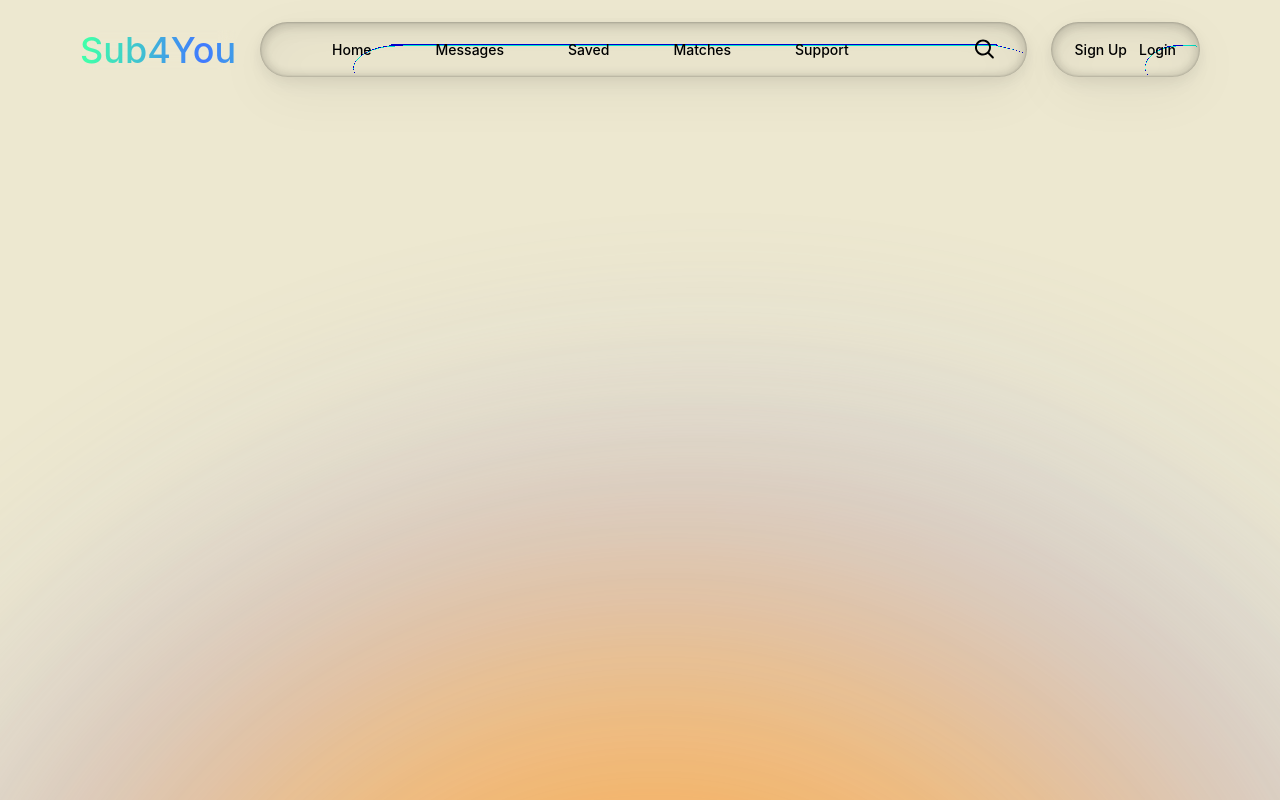
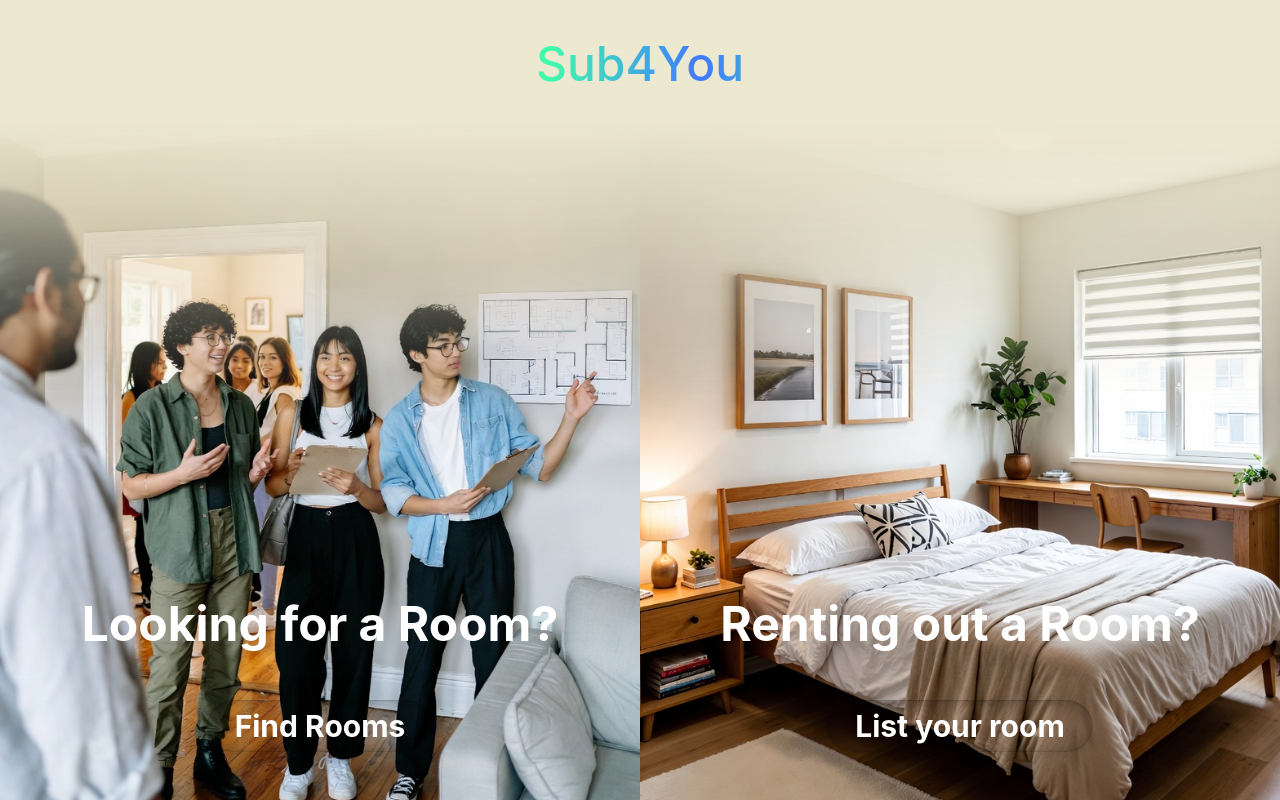
Before and after one commit to gupta3a6/Capstone, a React (Vite) app in the folder Sub4You/: page / in a window 1280 px wide. Built offline with nearby package versions, Linux system fonts and the light colour scheme; no server answers.

Commit message:
Added the Landing Page file and RoomForSublease image

```diff
--- a/Sub4You/src/UserTypeSelection/LandingPage.tsx
+++ b/Sub4You/src/UserTypeSelection/LandingPage.tsx
@@ -1,8 +1,82 @@
 import React from 'react'
+import PageBackground from '@/components/PageBackground'
+import HouseShowingImage from '@/assets/HouseShowing-image1.jpeg'
+import RoomForSublease from '@/assets/RoomForSublease.jpg'
+import GlassSurface from '@/components/GlassSurface'
+import GradientText from '@/components/GradientText'
+// import { THEME } from '@/constants/theme'
+
 
 export const LandingPage = () => {
+
+    const glassBarProps = {
+        distortionScale: -70,
+        redOffset: 5,
+        greenOffset: 15,
+        blueOffset: 25,
+        brightness: 60,
+        opacity: 0.93,
+        mixBlendMode: 'screen' as const,
+        saturation: 1,
+        blur: 7,
+        width: 'auto',
+        height: 'auto',
+        borderRadius: 50,
+    }
+
+
+
   return  (
-    <div>LandingPage</div>
+    <PageBackground>
+        <div className='flex flex-col items-center justify-center h-screen'>
+            <div className=' absolute top-10 z-20 '>
+                <GradientText
+                        colors={["#40ffaa", "#4079ff", "#40ffaa", "#4079ff", "#40ffaa"]}
+                        animationSpeed={15}
+                        showBorder={false}
+                        className="text-5xl font-bold"
+                >
+                        {'Sub4You'}
+            </GradientText>
+            </div>
+            <div className='flex items-center w-full h-screen relative'>
+                <div className='flex flex-col items-center w-full h-screen relative overflow-hidden'>
+                    <div
+                        className='absolute inset-0 bg-cover bg-center transition-transform duration-500 hover:scale-105'
+                        style={{
+                            backgroundImage: `url(${HouseShowingImage})`,
+                            maskImage: 'linear-gradient(to top, black 50%, transparent 85%)',
+                            WebkitMaskImage: 'linear-gradient(to top, black 50%, transparent 85%)'
+                            }}
+                    />
+                    <p className='absolute top-[75%] text-2xl sm:text-5xl font-bold z-10 text-white w-full text-center'>Looking for a Room?</p>
+                    <button className='absolute top-[85%] pt-5 text-xl sm:text-3xl font-bold z-10 text-white text-center'>
+                        <GlassSurface {...glassBarProps}>
+                            <p className='text-xl sm:text-3xl mx-5 font-bold text-white w-full text-center'>Find Rooms</p>
+                        </GlassSurface>
+                    </button>
+                    {/* <button className='absolute top-[85%] px-8 py-3 text-xl sm:text-2xl font-bold z-10 text-white bg-white/20 backdrop-blur-sm rounded-full shadow-inner border border-white/30 hover:bg-white/30 transition-all'>Find Rooms</button> */}
+                </div>
+                <div className='flex flex-col justify-center items-center w-full h-screen relative overflow-hidden'>
+                    <div
+                        className='absolute inset-0 bg-cover bg-center transition-transform duration-500 hover:scale-105'
+                        style={{
+                            backgroundImage: `url(${RoomForSublease})`,
+                            maskImage: 'linear-gradient(to top, black 50%, transparent 85%)',
+                            WebkitMaskImage: 'linear-gradient(to top, black 50%, transparent 85%)'
+                            }}
+                    />
+                    <p className='absolute top-[75%] text-2xl sm:text-5xl font-bold z-10 text-white w-full text-center'>Renting out a Room?</p>
+                    <button className='absolute top-[85%] pt-5 text-xl sm:text-3xl font-bold z-10 text-white text-center'>
+                        <GlassSurface {...glassBarProps}>
+                            <p className='text-xl sm:text-3xl mx-5 font-bold text-white w-full text-center'>List your room</p>
+                        </GlassSurface>
+                    </button>
+                    {/* <button className='absolute top-[85%] px-8 py-3 text-xl sm:text-2xl font-bold z-10 text-white bg-white/20 backdrop-blur-sm rounded-full shadow-inner border border-white/30 hover:bg-white/30 transition-all'>List your room</button> */}
+                </div>
+            </div>
+        </div>
+    </PageBackground>
   )
 }
 
--- a/Sub4You/src/main.tsx
+++ b/Sub4You/src/main.tsx
@@ -7,6 +7,7 @@ import { SignUpPage } from './AuthPage/SignUpPage/SignUpPage.tsx'
 import Layout from './components/Layout'
 import { supabase, isSupabaseConfigured } from './lib/supabase'
 import AuthHandle from './AuthPage/AuthHandle.tsx'
+import { LandingPage } from './UserTypeSelection/LandingPage.tsx'
 
 const MissingConfig = () => (
   <div style={{
@@ -141,9 +142,6 @@ const AppRouter = () => {
   }
 
 
-
-
-
   const handleProfileClick = () => {
     // Navigate to profile page (you can create a profile page later)
     console.log('Navigate to profile page')
@@ -152,30 +150,32 @@ const AppRouter = () => {
 
   return (
 
-    <Routes>
-      <Route path="/" element={
-        <Layout
-          isLoggedIn={isLoggedIn}
-          onLoginClick={navigateToLogin}
-          onSignUpClick={navigateToSignUp}
-          onHomeClick={navigateToHome}
-          onProfileClick={handleProfileClick}
-          onLogoutClick={handleLogout}
-        >
-          <App />
-        </Layout>
-      } />
-      <Route path="/login" element={
-        <AuthHandle>
-          <LoginPage />
-        </AuthHandle>
-      } />
-      <Route path="/signup" element={
-        <AuthHandle>
-          <SignUpPage />
-        </AuthHandle>
-      } />
-    </Routes>
+    // <Routes>
+    //   <Route path="/" element={
+    //     <Layout
+    //       isLoggedIn={isLoggedIn}
+    //       onLoginClick={navigateToLogin}
+    //       onSignUpClick={navigateToSignUp}
+    //       onHomeClick={navigateToHome}
+    //       onProfileClick={handleProfileClick}
+    //       onLogoutClick={handleLogout}
+    //     >
+    //       <App />
+    //     </Layout>
+    //   } />
+    //   <Route path="/login" element={
+    //     <AuthHandle>
+    //       <LoginPage />
+    //     </AuthHandle>
+    //   } />
+    //   <Route path="/signup" element={
+    //     <AuthHandle>
+    //       <SignUpPage />
+    //     </AuthHandle>
+    //   } />
+    // </Routes>
+
+    <LandingPage />
   )
 }
 
```
Also changed, not shown: Sub4You/src/assets/RoomForSublease.jpg (added).
